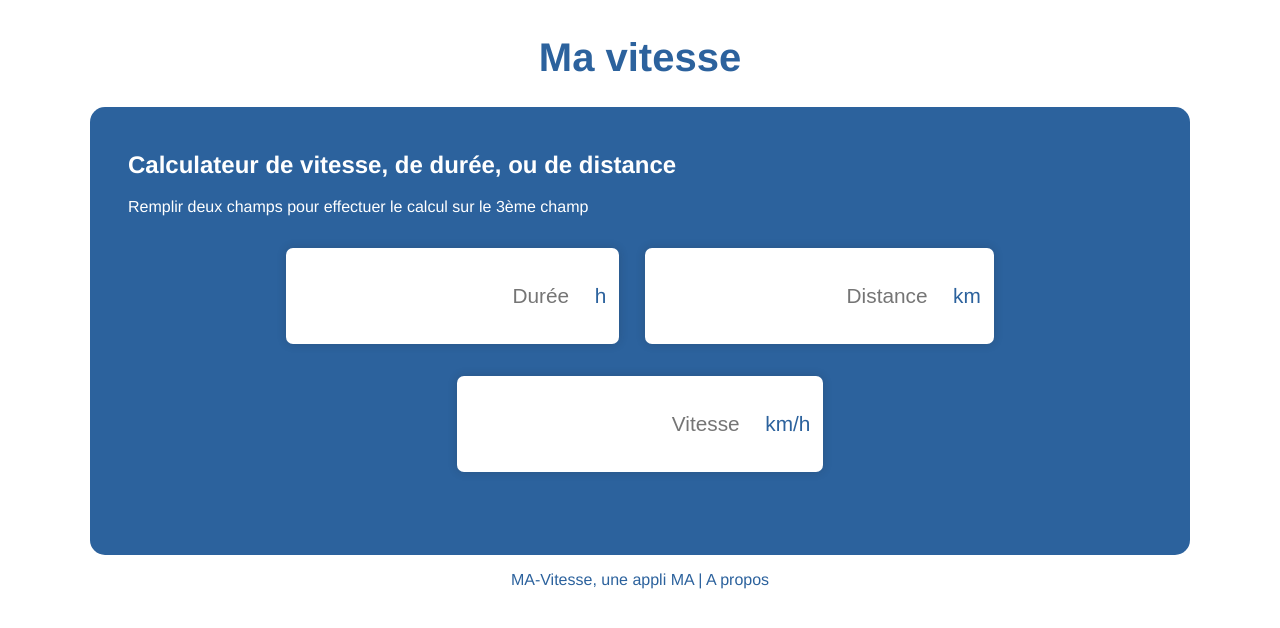
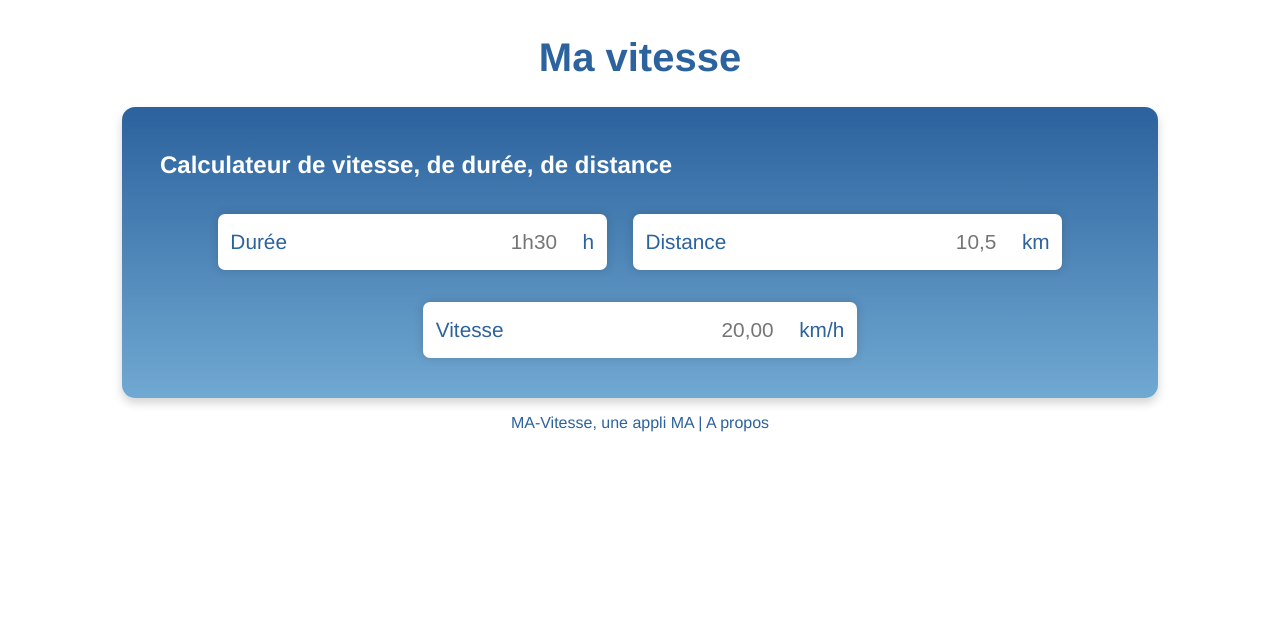
Before and after one commit to ArthurBri/ma-vitesse, a Vue app: page / in a window 1280 px wide. Shown: the top 628 px of the page. Built offline with nearby package versions, Linux system fonts and the light colour scheme.

Commit message:
design improvements : main box size, gradient, shadow, tabulation for fields, no drag no drop for text core : added ":" support for duration, format display improved, remove leading zeros for 3 fields, small calculation mangement (with string)

```diff
--- a/src/App.vue
+++ b/src/App.vue
@@ -1,30 +1,36 @@
 <template>
     <div id="app" class="container">
-        <div class="header">
+        <div class="header noselect-nodrag">
             <h1>Ma vitesse</h1>
         </div>
         <div class="main-box">
-            <h2>Calculateur de vitesse, de durée, ou de distance</h2>
-            <p>Remplir deux champs pour effectuer le calcul sur le 3ème champ</p>
+            <h2 class="noselect-nodrag" v-if="calculatedField===''">Calculateur de vitesse, de durée, de distance</h2>
+            <h2 class="noselect-nodrag" v-else>Calcul de la {{ prettyCalculatedField }}</h2>
             <div class="wrapper">
+
                 <div :class="calculatedField === 'duration' ? 'calculated noselect-nodrag' : ''"
-                     class="box duration">
-                    <input :disabled="calculatedField === 'duration'" @keyup="checkFields" id="duration"
-                           onblur="this.placeholder = 'Durée'" onfocus="this.placeholder = ''"
-                           autocomplete="off" placeholder="Durée" v-model="duration"/>
-                    <span>h</span>
+                     @click="focusMe('duration')" class="box duration">
+                    <label for="duration">Durée</label>
+                    <input :disabled="calculatedField === 'duration'" @focus="showPresetDistances = false"
+                           @keyup="checkFields"
+                           autocomplete="off" id="duration" placeholder="1h30" ref="duration"
+                           tabindex="1" v-model="duration"/>
+                    <span class="noselect-nodrag">{{ durationDisplayedFormat }}</span>
                 </div>
-                <div class="subbox-distance">
+
+                <div @click="focusMe('distance')" class="subbox-distance noselect-nodrag">
                     <div :class="calculatedField === 'distance' ? 'calculated noselect-nodrag' : ''"
-                         @click="showDistanceType = true"
                          class="box distance">
-                        <input :disabled="calculatedField === 'distance'" @keyup="checkFields" name="distance"
-                               onblur="this.placeholder = 'Distance'" onfocus="this.placeholder = ''"
-                               autocomplete="off" placeholder="Distance" v-model="distance"/>
-                        <span>km</span>
+                        <label for="distance">Distance</label>
+                        <input :disabled="calculatedField === 'distance'" @focus="showPresetDistances = true"
+                               @keyup="checkFields" autocomplete="off"
+                               id="distance" name="distance" onblur=""
+                               placeholder="10,5" ref="distance" tabindex="2"
+                               v-model="distance"/>
+                        <span class="noselect-nodrag">km</span>
                     </div>
                     <label>
-                            <select v-model="presetDistances" v-show="showDistanceType">
+                        <select v-model="presetDistances" v-show="showPresetDistances">
                             <option disabled value="">Distances officielles</option>
                             <option>Marathon</option>
                             <option>Semi-Marathon</option>
@@ -32,15 +38,19 @@
                         </select>
                     </label>
                 </div>
-                <div :class="calculatedField === 'speed' ? 'calculated noselect-nodrag' : ''" class="box speed"
-                     v-on:dblclick="changeSpeedFormat">
-                    <input v-if="speedFormat === 'speed'" :disabled="calculatedField === 'speed'" @keyup="checkFields" name="speed"
-                           onblur="this.placeholder = 'Vitesse'" onfocus="this.placeholder = ''"
-                           autocomplete="off" placeholder="Vitesse" v-model="speed"/>
-                    <input v-if="speedFormat === 'pace'" :disabled="calculatedField === 'pace'" @keyup="checkFields" name="speed"
-                           onblur="this.placeholder = 'Rythme'" onfocus="this.placeholder = ''"
-                           autocomplete="off" placeholder="Rythme" v-model="pace"/>
-                    <span>{{ speedDisplayedFormat }}</span>
+
+                <div :class="calculatedField === 'speed' ? 'calculated noselect-nodrag' : ''"
+                     @click="focusMe('speed')" class="box speed">
+                    <label for="speed" v-if="speedFormat === 'speed'">Vitesse</label>
+                    <input :disabled="calculatedField === 'speed'" @focus="showPresetDistances = false"
+                           @keyup="checkFields" autocomplete="off"
+                           id="speed" name="speed" placeholder="20,00" ref="speed" tabindex="3"
+                           v-if="speedFormat === 'speed'" v-model="speed"/>
+                    <label for="pace" v-if="speedFormat === 'pace'">Allure</label>
+                    <input :disabled="calculatedField === 'pace'" @focus="showPresetDistances = false"
+                           @keyup="checkFields" autocomplete="off" id="pace" name="speed"
+                           placeholder="Rythme" v-if="speedFormat === 'pace'" v-model="pace"/>
+                    <span class="noselect-nodrag" v-on:dblclick="changeSpeedFormat">{{ speedDisplayedFormat }}</span>
                 </div>
             </div>
         </div>
@@ -50,25 +60,32 @@
 
 <script>
     import Footer from '@/components/Footer'
-    // TODO : durée : possibilité d'écriture des formats en (XXhXXmXXs --> OK) ou XX:XX:XX
-    // TODO : autoriser seulement deux ":" dans la durée, OU un "m", un "h", un "s"
-    // TODO : afficher un icone pour les 3 champs, ou le nom du change en haut / au dessus de la box
     // TODO : calculer par "pace"
 
+    // TODO : gérer les distances / vitesses < 1km / 1kmh (aujourd'hui buggé par le leading zero supprimé)
+    // TODO : limiter les minutes à 59, secondes à 59 si non précédés
+    // TODO : réglages : format de la vitesse, "." ou ",", langue dark-mode
+    // TODO : suggestion distance proche (marathon, semi-marathon...) à +- 5% de la distance entrée
     export default {
         name: 'app',
         components: {Footer},
         data() {
             return {
+                /* duration */
                 duration: '',
+                durationDisplayed: '',
+                durationDisplayedFormat: 'h',
+                /* distance */
                 distance: '',
                 presetDistances: '',
-                showDistanceType: false,
+                showPresetDistances: false,
+                /* speed */
                 speed: '',
                 pace: '',
                 speedFormat: 'speed',
                 speedDisplayedFormat: 'km/h',
-                calculatedField: ''
+                calculatedField: '',
+                prettyCalculatedField: ''
             };
         },
         methods: {
@@ -77,17 +94,21 @@
                     this.calculatedField = 'speed';
                     this.speed = (this.formatDistance(this.distance) / this.formatDuration(this.duration))
                         .toFixed(3)
-                        .replace(/\.?0+$/, '')
+                        .replace(/\.?0+$/, '');
+                    this.speed = this.speed === '' ? '< 0.001km/h' : this.speed;
                 } else if (this.distance !== '' && this.speed !== '' && (this.duration === '' || this.calculatedField === 'duration')) {
                     this.calculatedField = 'duration';
                     this.duration = this.prettyDuration((this.formatDistance(this.distance) / this.formatSpeed(this.speed))
                         .toFixed(3)
                         .replace(/\.?0+$/, ''));
+                    // eslint-disable-next-line no-console
+                    this.duration = this.duration === '' ? '< 1sec' : this.duration;
                 } else if (this.speed !== '' && this.duration !== '' && (this.distance === '' || this.calculatedField === 'distance')) {
                     this.calculatedField = 'distance';
                     this.distance = (this.formatSpeed(this.speed) * this.formatDuration(this.duration))
                         .toFixed(3)
-                        .replace(/\.?0+$/, '')
+                        .replace(/\.?0+$/, '');
+                    this.distance = this.distance === '' ? '< 0.001m' : this.distance;
                 } else {
                     this.calculatedField = ''
                 }
@@ -102,12 +123,47 @@
                 return distance
             },
             formatDuration: function (duration) {
+                // hours only
                 if (/^\d+$/.test(duration)) {
-                    return duration
+                    return duration;
+                    // hours / minutes / seconds
                 } else {
-                    let hours = duration.match(/(\d+h)*/g).join('').replace('h', '') || 0;
-                    let minutes = duration.match(/(\d+m)*/g).join('').replace('m', '') || duration.match(/(h\d{2})*(?!s)/g).join('').replace('h', '') || 0;
-                    let seconds = duration.match(/(\d+s)*/g).join('').replace('s', '') || duration.match(/(m\d*)*/g).join('').replace('m', '') || 0;
+                    let hours = 0;
+                    let minutes = 0;
+                    let seconds = 0;
+
+                    let nbFields = (this.duration.match(/[:mhs]/g) || []).length + 1;
+                    // dans ce cas, on a des h, des m, des s
+                    // eslint-disable-next-line no-console
+                    console.log("nombre de champs : " + nbFields);
+                    if (nbFields === 3) {
+                        hours = this.duration.match(/(^\d*)[h:]/g)[0].replace(/[h:]*/g, '');
+                        minutes = this.duration.match(/[:h](\d*)[m:]/g)[0].replace(/[hm:]*/g, '') || 0;
+                        seconds = this.duration.match(/[:mh](\d*)s?$/g)[0].replace(/[ms:]*/g, '') || 0;
+                        // eslint-disable-next-line no-console
+                        console.log("heures : " + hours)
+                    } else if (nbFields === 2) {
+                        // si un h ou un : > calcul h / m
+                        if ((this.duration.match(/[:h]/g) || []).length === 1) {
+                            hours = this.duration.match(/(^\d*)[h:]/g)[0].replace(/[h:]*/g, '');
+                            minutes = this.duration.match(/[:h](\d*)[m:]?/g)[0].replace(/[h:]*/g, '') || 0;
+                            // sinon > calcul m / s
+                        } else if ((this.duration.match(/[m]/g) || []).length === 1) {
+                            minutes = this.duration.match(/(^\d*)[m:]/g)[0].replace(/[hm:]*/g, '');
+                            seconds = this.duration.match(/[:m](\d*)[s:]?/g)[0].replace(/[ms:]*/g, '') || 0;
+                        } else {
+                            seconds = this.duration.match(/(\d*)[s:]?/g)[0].replace(/s*/g, '') || 0;
+                        }
+
+                    } else if (nbFields === 1) {
+                        hours = this.duration.replace('h', '');
+                    }
+                    // eslint-disable-next-line no-console
+                    //console.log('h : ' + hours);
+                    // eslint-disable-next-line no-console
+                    //console.log('m : ' + minutes;
+                    // eslint-disable-next-line no-console
+                    //console.log('s : ' + seconds);
                     return parseFloat(hours) + (parseFloat(minutes) / 60) + (parseFloat(seconds) / 3600)
 
                 }
@@ -139,31 +195,61 @@
                         this.speedDisplayedFormat = 'km/h';
                     }
                 }
+            },
+            focusMe: function (field) {
+                this.showPresetDistances = field === 'distance';
+                this.$refs[field].focus();
             }
         },
         watch: {
             duration: function () {
                 if (this.duration === '') {
                     if (this.calculatedField === 'speed') {
-                        this.speed = ''
-                        this.pace = ''
+                        this.speed = '';
+                        this.pace = '';
                     } else if (this.calculatedField === 'distance') {
-                        this.distance = ''
+                        this.distance = '';
                     }
                 } else if (this.calculatedField !== 'duration') {
-                    this.duration = this.duration.replace(/[^0-9:,.hms]+/g, '')
+                    // removing faulty characters
+                    this.duration = this.duration.replace(/[^0-9,.:hms]/g, '');
+                    // removing leading zero(s)
+                    this.duration = this.duration.replace(/^0*([1-9]*)/g, '$1');
+
+                    if (this.duration.match(/(\d{1,4}([h:]|[h:]?$))?(\d{1,2}([m:]|[m:]?$))?(\d{1,2}([s]|[s]?$))?/g)) {
+                        this.duration = this.duration.match(/(\d{1,4}([h:]|[h:]?$))?(\d{1,2}([m:]|[m:]?$))?(\d{1,2}([s]|[s]?$))?/g)[0];
+
+                        // formatting character for display
+                        if ((this.duration.match(/[h:]/g) || []).length === 1 && (this.duration.match(/[ms]/g) || []).length === 0) {
+                            this.durationDisplayedFormat = 'm'
+                        } else if ((this.duration.match(/[hm:]/g) || []).length >= 1) {
+                            this.durationDisplayedFormat = 's'
+                        } else if ((this.duration.match(/[s]/g) || []).length === 1) {
+                            this.durationDisplayedFormat = ''
+                        } else {
+                            this.durationDisplayedFormat = 'h'
+                        }
+
+                    } else {
+                        this.duration = ''
+                    }
                 }
             },
             distance: function () {
                 if (this.distance === '') {
                     if (this.calculatedField === 'speed') {
-                        this.speed = ''
+                        this.speed = '';
                         this.pace = ''
                     } else if (this.calculatedField === 'duration') {
                         this.duration = ''
                     }
                 } else if (this.calculatedField !== 'distance') {
-                    this.distance = this.distance.replace(/[^0-9.,]+/g, '');
+                    // removing leading zero(s)
+                    // TODO : améliorer pour garder le 0 quand distance < 0
+                    this.distance = this.distance.replace(/^0+([1-9,.]*)/g, '$1');
+                    if (this.distance.match(/\d+([.,]\d{0,4})?/g)) {
+                        this.distance = this.distance.match(/\d+([.,]\d{0,4})?/g)[0];
+                    }
                     this.checkFields()
                 }
             },
@@ -175,11 +261,15 @@
                         this.distance = ''
                     }
                 } else if (this.calculatedField !== 'speed') {
-                    this.speed = this.speed.match(/\d+([.|,]\d{0,4})?/g)[0];
+                    // removing leading zero(s)
+                    // TODO : améliorer pour garder le 0 quand distance < 0
+                    this.speed = this.speed.replace(/^0+([1-9,.]*)/g, '$1');
+                    if (this.speed.match(/\d+([.,]\d{0,4})?/g)) {
+                        this.speed = this.speed.match(/\d+([.,]\d{0,4})?/g)[0];
+                    }
                 } else if (this.calculatedField === 'speed') {
-                    let speedToPace = this.speed.replace('km/h', '');
-                    let minutes = ((1 / speedToPace) * 60) | 0;
-                    let seconds = (((1 / speedToPace) * 60) % 1) * 60 | 0;
+                    let minutes = ((1 / this.speed) * 60) | 0;
+                    let seconds = (((1 / this.speed) * 60) % 1) * 60 | 0;
                     this.pace = minutes + ':' + seconds
                 }
             },
@@ -190,12 +280,21 @@
                             this.distance = "42,195";
                             break;
                         case 'Semi-Marathon' :
-                            this.distance = "21.0975";
+                            this.distance = "21,0975";
                             break;
                         case '10km' :
                             this.distance = "10";
                             break;
                     }
+                }
+            },
+            calculatedField: function () {
+                if (this.calculatedField === 'distance') {
+                    this.prettyCalculatedField = "distance"
+                } else if (this.calculatedField === 'speed') {
+                    this.prettyCalculatedField = "vitesse"
+                } else if (this.calculatedField === 'duration') {
+                    this.prettyCalculatedField = "durée"
                 }
             }
         }
@@ -219,12 +318,14 @@
 
     .main-box {
         background: #2C629D;
+        background: linear-gradient(#2C629D, #70a9d2);
         color: white;
         margin: 0 auto 0 auto;
-        width: 80vw;
-        min-height: 50vh;
-        border-radius: 15px;
+        width: 75vw;
+        min-height: 20vh;
+        border-radius: 13px;
         padding: 3vh 3vw 3vh 3vw;
+        box-shadow: 0 5px 10px rgba(33, 33, 33, .2);
     }
 
     @media screen and (max-width: 950px) {
@@ -249,7 +350,7 @@
 
     .box {
         border-radius: 7px;
-        height: 10vh;
+        height: 5vh;
         box-shadow: 0 0 10px rgba(33, 33, 33, .2);
         background-color: white;
         margin: 2vh 1vw 2vh 1vw;
@@ -337,18 +438,10 @@
     .noselect-nodrag {
         -webkit-touch-callout: none; /* iOS Safari */
         -webkit-user-select: none; /* Safari */
-        -khtml-user-select: none; /* Konqueror HTML */
         -moz-user-select: none; /* Old versions of Firefox */
         -ms-user-select: none; /* Internet Explorer/Edge */
         user-select: none;
-        /* Non-prefixed version, currently
-                                       supported by Chrome, Opera and Firefox */
-        // NO DRAG
-        -webkit-user-drag: none;
-        -khtml-user-drag: none;
-        -moz-user-drag: none;
-        -o-user-drag: none;
-        user-drag: none;
+        cursor: default;
     }
 
     h1 {
--- a/src/components/Footer.vue
+++ b/src/components/Footer.vue
@@ -1,5 +1,5 @@
 <template>
-    <div class="footer">
+    <div class="footer noselect-nodrag">
         <p>MA-Vitesse, une appli MA | A propos</p>
     </div>
 </template>
@@ -14,4 +14,14 @@
     .footer {
         text-align: center;
     }
+
+    .noselect-nodrag {
+        -webkit-touch-callout: none; /* iOS Safari */
+        -webkit-user-select: none; /* Safari */
+        -moz-user-select: none; /* Old versions of Firefox */
+        -ms-user-select: none; /* Internet Explorer/Edge */
+        user-select: none;
+        -webkit-user-drag: none;
+        cursor: default;
+    }
 </style>
```
Lines whose indentation alone changed are shown as unchanged.
